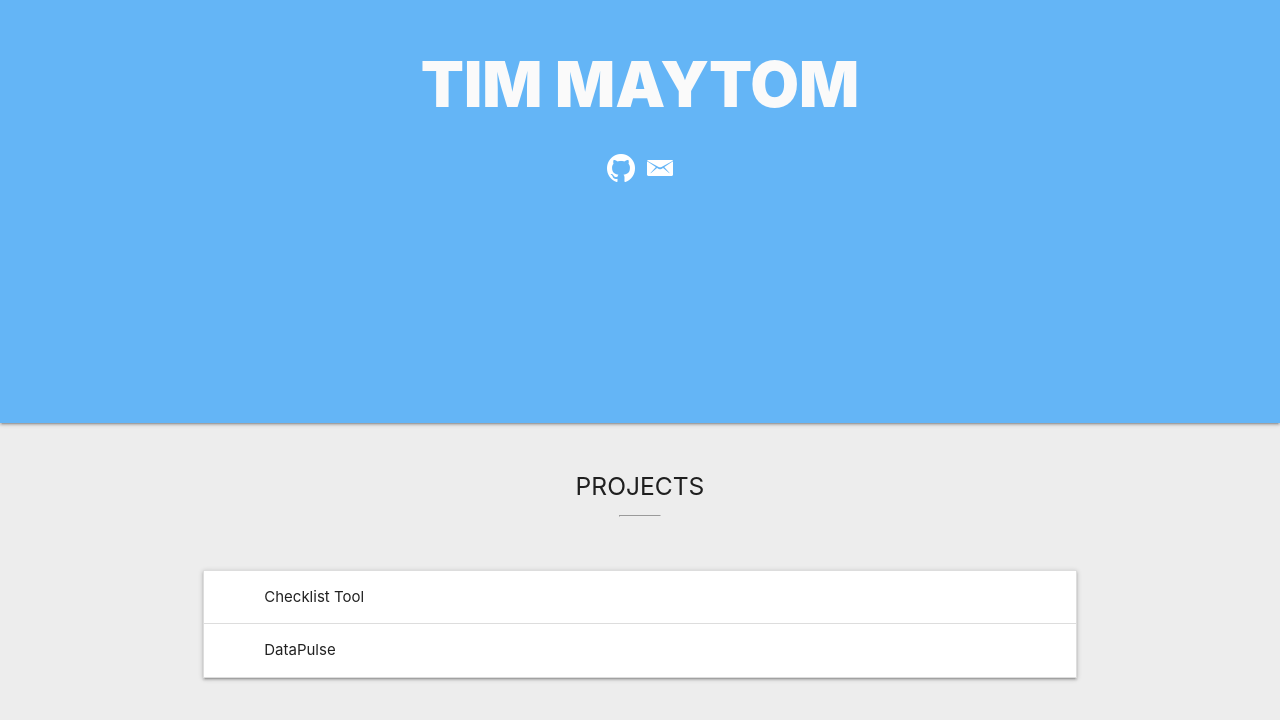
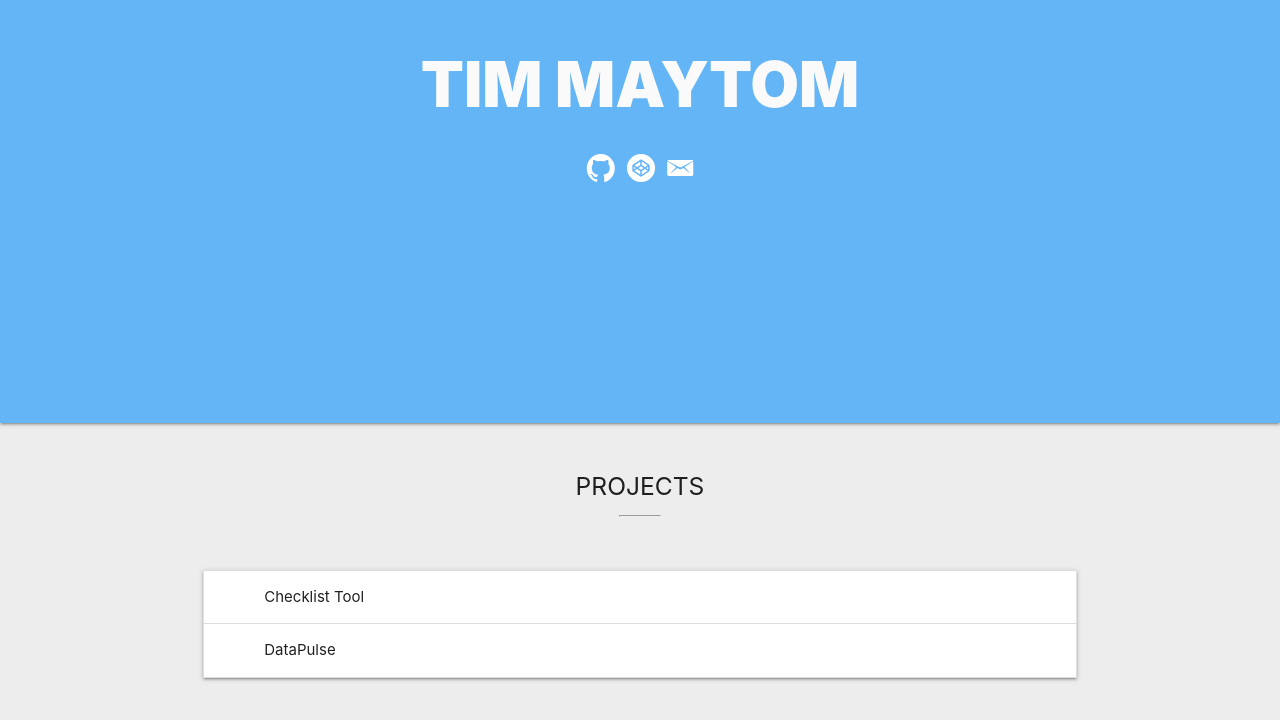
Before and after one commit to maytim/maytim.github.io, a plain HTML site: page index.html in a window 1280 px wide. Shown: the part 222-942 px from the top of the page. Drawn offline with nearby package versions, Linux system fonts and the light colour scheme; no server answers; some icons are missing.

Commit message:
Add Codepen page

```diff
--- a/index.html
+++ b/index.html
@@ -11,6 +11,7 @@
       <h1 class="grey-text text-lighten-5">Tim Maytom</h1>
       <div>
             <a href="https://github.com/maytim"><span class="ion-social-github socialicon"></span></a>
+            <a href="http://codepen.io/maytim/pens/public/"><span class="ion-social-codepen socialicon"></span></a>
             <a href="mailto:timothy.maytom@gmail.com"><span class="ion-email socialicon"></span></a>
       </div>
     </div>
```
